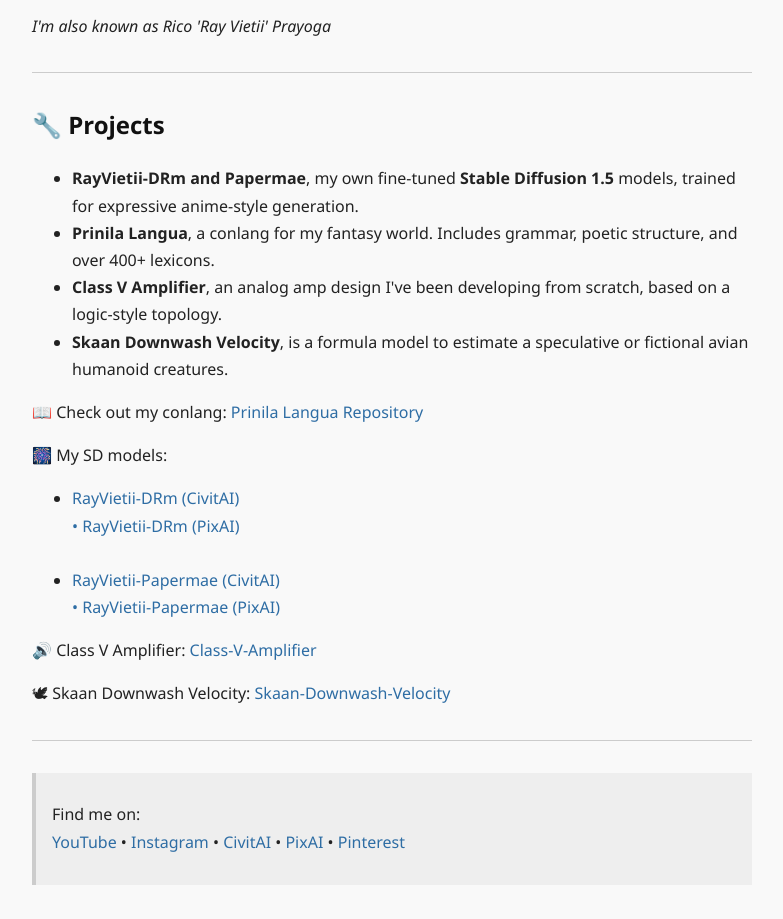
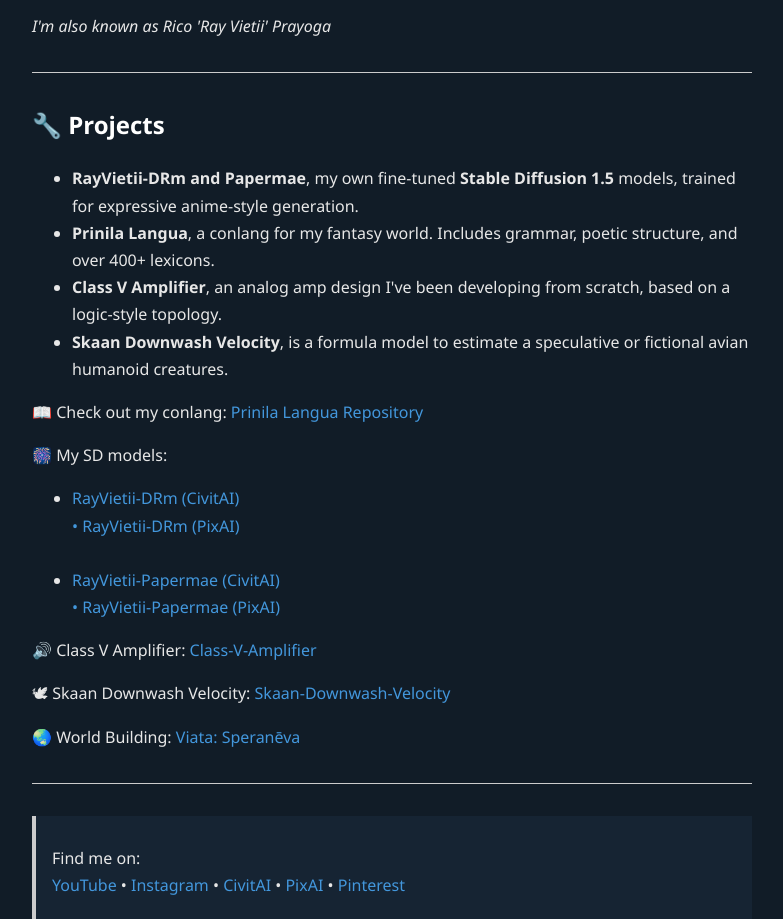
Before and after one commit to RayVietii/rayvietii.github.io, a plain HTML site: page index.html in a window 1280 px wide. Shown: the part 244-1163 px from the top of the page, without its empty margins (248-1031 px from the left). Drawn offline with Linux system fonts and the light colour scheme.

Commit message:
Update index.html

```diff
--- a/index.html
+++ b/index.html
@@ -11,14 +11,14 @@
       margin: 40px auto;
       padding: 0 20px;
       line-height: 1.7;
-      background: #f9f9f9;
-      color: #222;
+      background: #111c27;
+      color: #e7e7e7;
     }
     h1, h2 {
-      color: #111;
+      color: #fff;
     }
     a {
-      color: #2e6da4;
+      color: #4397dc;
       text-decoration: none;
     }
     a:hover {
@@ -32,7 +32,7 @@
     blockquote {
       margin: 1em 0;
       padding: 0.8em 1em;
-      background: #eee;
+      background: #162433;
       border-left: 4px solid #ccc;
     }
     hr {
@@ -98,6 +98,11 @@
       Skaan-Downwash-Velocity
     </a>
   </p>
+  <p>🌏 World Building:
+    <a href="https://github.com/RayVietii/Speraneva/tree/main" target="_blank">
+      Viata: Speranēva
+    </a>
+  </p>
 
   <hr>
 
@@ -114,7 +119,7 @@
   <img src="./RayVietii-logo-2025-transparent-wide.png" alt="Ray Vietii Logo" id="logo" />
 
   <style>
-  @media (prefers-color-scheme: dark) {
+  @media (prefers-color-scheme: light) {
     #logo {
       filter: invert(1) brightness(1.2);
     }
```
